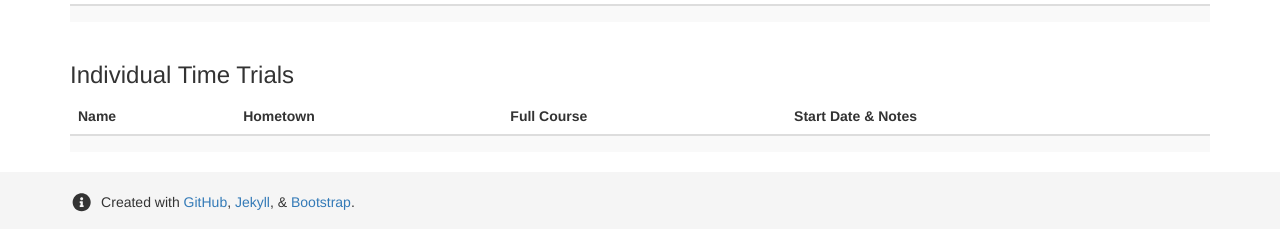
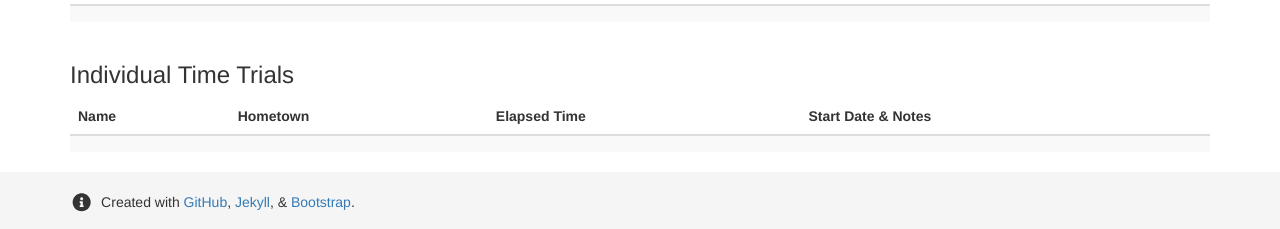
Before and after one commit to dcernst/PinyonsPines, a Jekyll site: the page built from results2021.md, in a window 1280 px wide and 1051 px high. Shown: the part 819-1048 px from the top of the window. Built offline with Jekyll 4.4.1, drawn with Linux system fonts in a browser that asks for light colours; nearby versions of some CDN libraries.

Commit message:
Update to 2021 results

```diff
--- a/results2021.md
+++ b/results2021.md
@@ -51,7 +51,7 @@ The 2021 Grand Depart took place at 6am on Thursday, May 20.
 <tr>
 <th>Name</th>
 <th>Hometown</th>
-<th>Full&nbsp;Course</th>
+<th>Elapsed Time</th>
 <th>Start&nbsp;Date & Notes</th>
 </tr>
 </thead>
```
